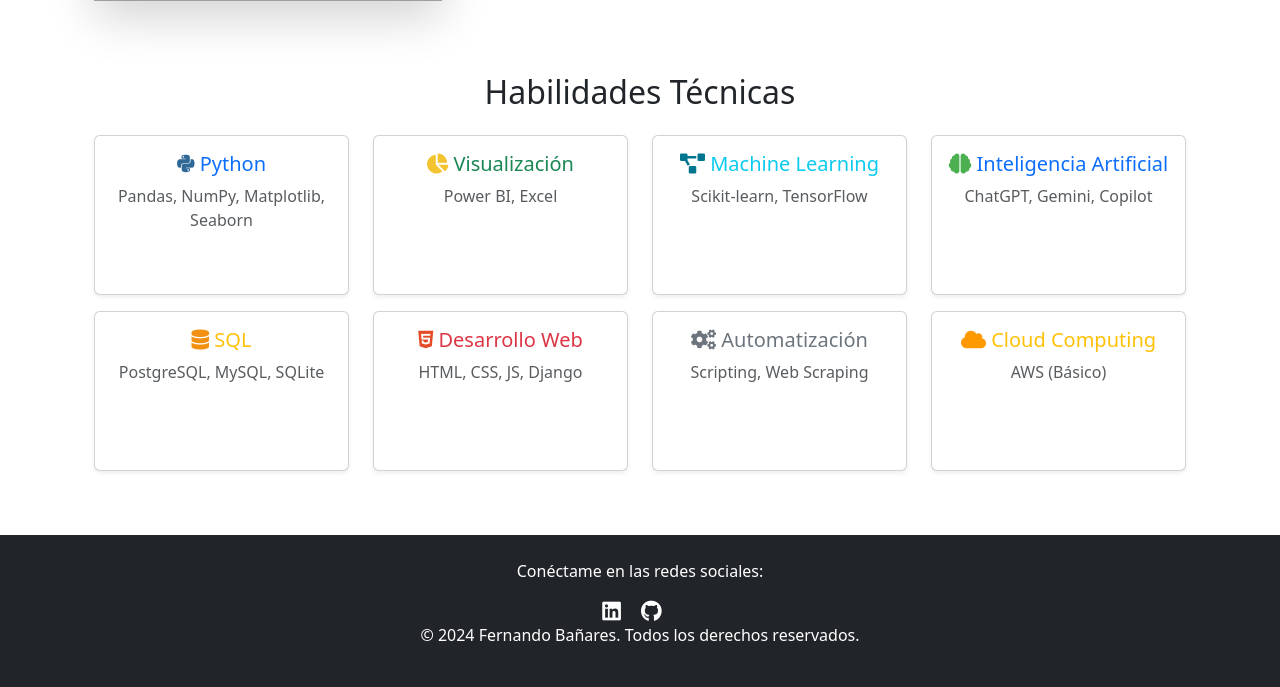
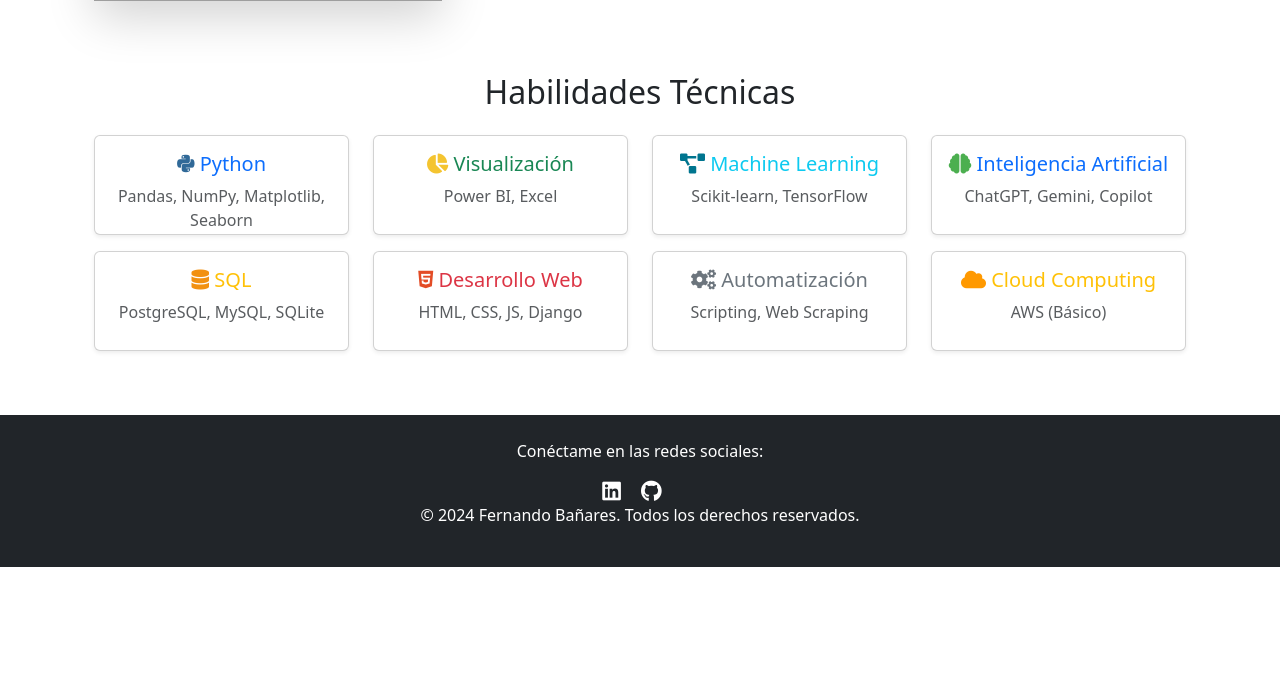
Before and after one commit to fernandobanares/portafolio1, a Django app: page / in a window 1280 px wide. Shown: the part 419-1106 px from the top of the page. After the commit the page ends 986 px from the top, so only its background shows below. Run offline with Django 5.2, Linux system fonts and the light colour scheme; data that the repository does not hold is empty; grey boxes are pictures that could not be loaded.

Commit message:
se corrige altura de las cards a 100px

```diff
--- a/templates/home.html
+++ b/templates/home.html
@@ -5,7 +5,7 @@
 <style>
     /* Ajustar altura estándar y compacta de las tarjetas */
     .card {
-        height: 160px; /* Compacto pero con espacio suficiente */
+        height: 100px; /* Compacto pero con espacio suficiente */
         display: flex;
         flex-direction: column;
         justify-content: space-between;
```
